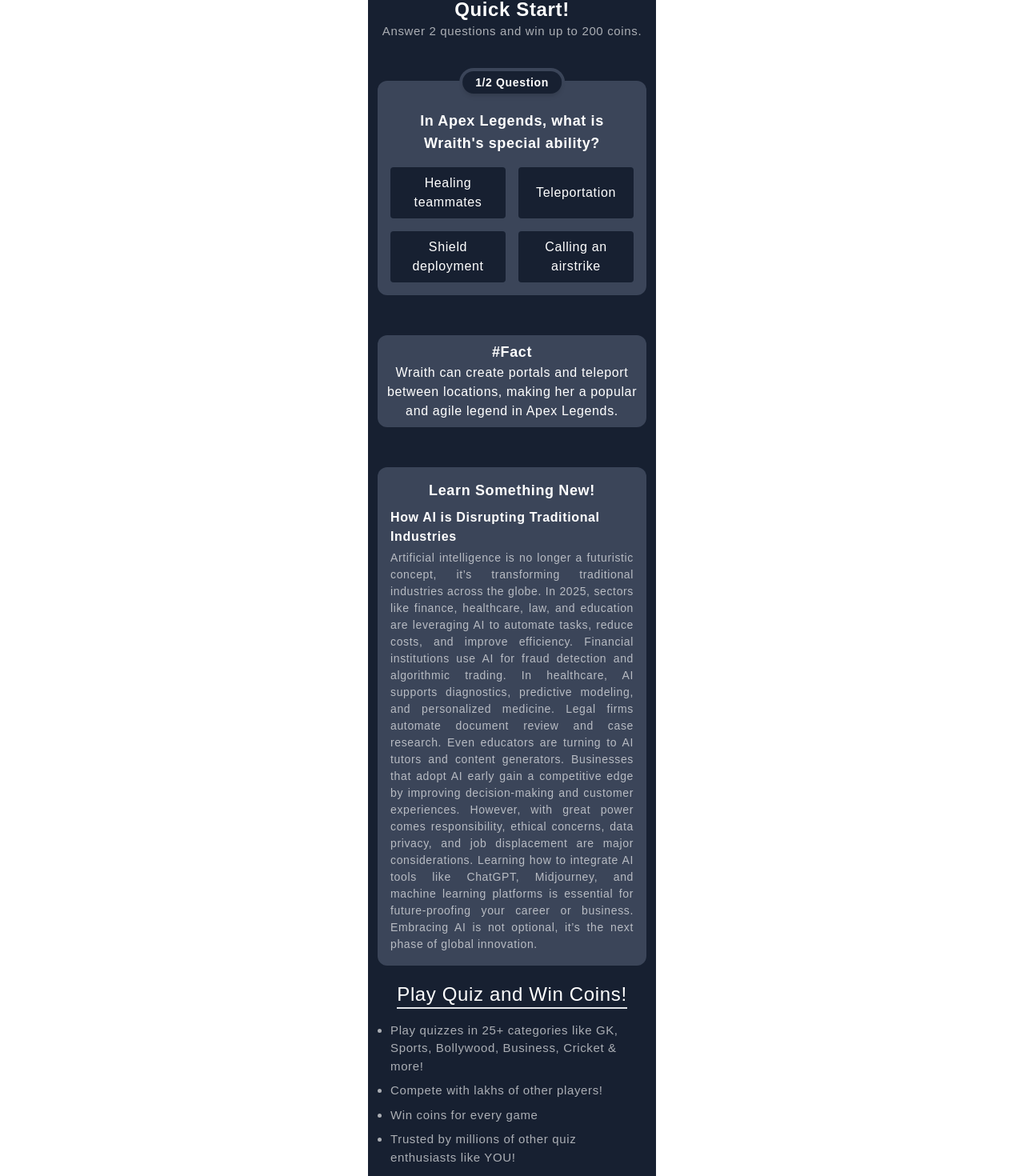
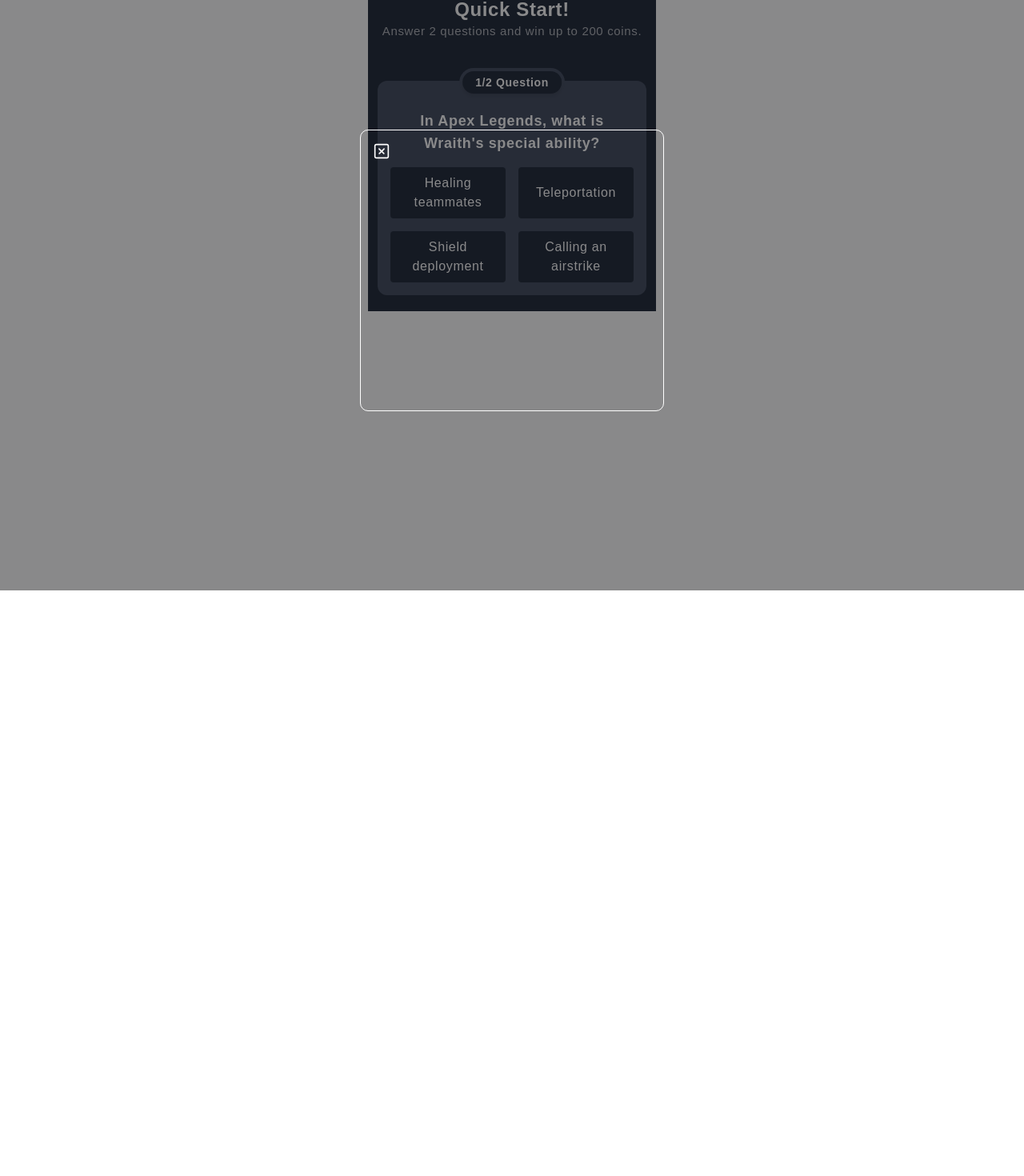
Before and after one commit to Incrediblesoftech/Quiz-with-rewarded, a Next.js app: page / in a window 1280 px wide. Shown: the part 62-1532 px from the top of the page at 80% size. After the commit the page ends 800 px from the top, so only its background shows below. Built offline with nearby package versions, Linux system fonts and the light colour scheme.

Commit message:
update code

```diff
--- a/containers/home/index.js
+++ b/containers/home/index.js
@@ -7,57 +7,75 @@
 import Ads from "@components/Ads";
 
 function Home() {
+
   const [quizQuestions, setQuizQuestions] = useState([]);
-    const [loading, setLoading] = useState(true)
+  const [paragraph, setParagraph] = useState([]);
+  const [loading, setLoading] = useState(true);
+
   const [current, setCurrent] = useState(0);
-  const [paragraph, setParagraph] = useState([]);
   const [selected, setSelected] = useState(null);
+  const [rightAns, setRightAns] = useState(0);
+
   const { setScore } = useScore();
-  const [rightAns, setRightAns] = useState(0);
   const router = useRouter();
 
+  const [isOpen, setIsOpen] = useState(true);
+  const [isClient, setIsClient] = useState(false);
+
+
+  // hydration ready
   useEffect(() => {
+    setIsClient(true);
+  }, []);
+
+
+  // load questions
+  useEffect(() => {
+
     const shuffled = [...questions].sort(() => 0.5 - Math.random());
-    const picked = shuffled.slice(0, 2);
-    setQuizQuestions(picked);
+    setQuizQuestions(shuffled.slice(0, 2));
 
     const quizParagraph = [...quizData].sort(() => 0.5 - Math.random());
-    const pick = quizParagraph.slice(0, 1);
-    setParagraph(pick);
+    setParagraph(quizParagraph.slice(0, 1));
+
   }, []);
 
+
+  // loader wait only for ads render
   useEffect(() => {
-    const timer = setTimeout(() => {
+
+    const handleAdsReady = () => {
+
+      // wait ads render time
+      setTimeout(() => {
+
         setLoading(false);
+
       }, 3000);
 
-    return () => clearTimeout(timer);
+    };
+
+    if (document.readyState === "complete") {
+
+      handleAdsReady();
+
+    } else {
+
+      window.addEventListener("load", handleAdsReady);
+
+    }
+
+    return () => {
+
+      window.removeEventListener("load", handleAdsReady);
+
+    };
+
   }, []);
 
-  const showDisplayAd = () => {
-    if (typeof window !== "undefined" && window.adBreak) {
-      window.adBreak({
-        type: "browse",
-        name: "quiz-display-ad",
-
-        beforeAd: () => {
-          console.log("Display Ad started");
-        },
-
-        afterAd: () => {
-          console.log("Display Ad finished");
-        },
-
-        adBreakDone: () => {
-          // NEXT QUESTION
-          setCurrent(1);
-          setSelected(null);
-        },
-      });
-    }
-  };
 
   const handleAnswer = (option) => {
+
     setSelected(option);
 
     const isCorrect = option === quizQuestions[current].answer;
@@ -66,30 +84,39 @@
       setRightAns((prev) => prev + 100);
     }
 
-    // FIRST QUESTION → SHOW AD
-    if (current === 0) {
     setTimeout(() => {
-        showDisplayAd();
-      }, 800);
-      return;
+
+      if (current + 1 < quizQuestions.length) {
+
+        setCurrent(current + 1);
+        setSelected(null);
+
+      } else {
+
+        const finalScore = rightAns + (isCorrect ? 100 : 0);
+
+        setScore(finalScore);
+
+        router.push(`/start/result?score=${finalScore}`);
+
       }
 
-    // SECOND QUESTION → RESULT
-    setTimeout(() => {
-      const finalScore = rightAns + (isCorrect ? 100 : 0);
-      setScore(finalScore);
-      router.push(`/start/result?score=${finalScore}`);
     }, 800);
+
   };
 
-  if (quizQuestions.length === 0) return <div></div>;
 
+  // loader UI
+  if (loading) {
 
-  if (loading) {
     return (
-      <div className="bg-primary1 ls:w-[360px] flex flex-col justify-center items-center mx-auto h-screen ">
+
+      <div className="bg-primary1 ls:w-[360px] flex flex-col justify-center items-center mx-auto h-screen">
+
         <div className="relative">
+
           <div className="relative w-32 h-32">
+
             <div
               className="absolute w-full h-full rounded-full border-[3px] border-gray-100/10 border-r-[#0ff] border-b-[#0ff] animate-spin"
               style={{ animationDuration: "3s" }}
@@ -102,20 +129,32 @@
                 animationDirection: "reverse",
               }}
             ></div>
+
           </div>
 
           <div className="absolute inset-0 bg-gradient-to-tr from-[#0ff]/10 via-transparent to-[#0ff]/5 animate-pulse rounded-full blur-sm"></div>
+
         </div>
+
         <div className="pt-5">
-          {"Wait For Content ..."}
+
+          Loading Ads ...
+
         </div>
+
       </div>
+
     );
+
   }
 
+
   return (
+
     <Fragment>
-      <div className="px-3 pt-2">
+
+      {/* top ad */}
+      <div className='px-3 pt-2'>
         <Ads
           data-ad-format="auto"
           data-ad-slot="4459409396"
@@ -123,37 +162,55 @@
         />
       </div>
 
+
       <div className="flex flex-col items-center justify-start text-center px-3 pt-[50px]">
 
+        {/* second ad */}
+        <div className='px-2'>
           <Ads
             data-ad-format="auto"
             data-ad-slot="6894001046"
             data-full-width-responsive="true"
           />
+        </div>
 
 
-        <div className="text-2xl font-bold">Quick Start!</div>
+        <div className="text-2xl font-bold">
+          Quick Start!
+        </div>
+
+
         <div className="text-primary2 text-[15px]">
           Answer 2 questions and win up to 200 coins.
         </div>
 
+
+        {/* quiz card */}
+
         <div className="relative mt-[50px] flex flex-col bg-primary3 w-full p-4 rounded-xl">
 
           <div className="absolute -top-4 p-1 rounded-full bg-primary3 left-1/2 transform -translate-x-1/2">
+
             <div className="bg-primary1 text-sm px-4 py-1 rounded-full font-semibold shadow-md">
               {current + 1}/{quizQuestions.length} Question
             </div>
+
           </div>
+
 
           <h2 className="text-lg mt-5 font-semibold mb-4">
             {quizQuestions[current].question}
           </h2>
 
+
           <div className="grid grid-cols-2 gap-4 w-full max-w-md">
+
             {quizQuestions[current].options.map((option) => (
+
               <button
                 key={option}
-                className={`py-2 px-4 rounded ${selected
+                className={`py-2 px-4 rounded ${
+                  selected
                     ? option === quizQuestions[current].answer
                       ? "bg-green-500 text-white"
                       : option === selected
@@ -164,64 +221,60 @@
                 disabled={!!selected}
                 onClick={() => handleAnswer(option)}
               >
+
                 {option}
+
               </button>
+
             ))}
-          </div>
+
           </div>
 
-        <div className="flex flex-col items-center justify-center text-center mt-[50px] bg-primary3 w-full p-2 rounded-xl">
-          <div className="text-[18px] font-bold text-center">#Fact</div>
-          <div>{quizQuestions[current].explanation}</div>
         </div>
 
-        {paragraph.map((item, index) => (
-          <div
-            key={index}
-            className="mt-[50px] bg-primary3 w-full p-4 rounded-xl"
-          >
-            <div className="text-[18px] font-bold text-center mb-2">
-              Learn Something New!
       </div>
 
-            <div className="text-left font-semibold text-[16px] text-white">
-              {item.topic}
-            </div>
 
-            <div className="text-justify text-[14px] text-primary2 mt-1">
-              {item.content}
-            </div>
-          </div>
-        ))}
-      </div>
+      {/* bottom ad */}
 
-      <div className="px-3 mt-5">
+      <div className='px-3 mt-5'>
+
         <Ads
           data-ad-format="auto"
           data-ad-slot="1641674363"
           data-full-width-responsive="true"
         />
+
       </div>
 
-      <div className="flex justify-center items-center">
-        <div className="text-center w-fit text-2xl border-b-2 border-solid">
-          Play Quiz and Win Coins!
-        </div>
+
+      {/* modal ad */}
+
+      {isClient && (
+
+        <Modal
+          outerClassName="border-[1px] border-white"
+          isOpen={isOpen}
+          onClose={() => setIsOpen(false)}
+        >
+
+          <div className="md:mt-[18px] mt-[20px]">
+
+            <Ads
+              display={true}
+              data-ad-slot="4285950865"
+            />
+
           </div>
 
-      <div className="px-3">
-        <ul className="list-disc p-4 text-left text-[15px] space-y-2 text-primary2">
-          <li>
-            Play quizzes in 25+ categories like GK, Sports, Bollywood,
-            Business, Cricket & more!
-          </li>
-          <li>Compete with lakhs of other players!</li>
-          <li>Win coins for every game</li>
-          <li>Trusted by millions of other quiz enthusiasts like YOU!</li>
-        </ul>
-      </div>
+        </Modal>
+
+      )}
+
     </Fragment>
+
   );
+
 }
 
 export default Home;
```
Lines whose indentation alone changed are shown as unchanged.
